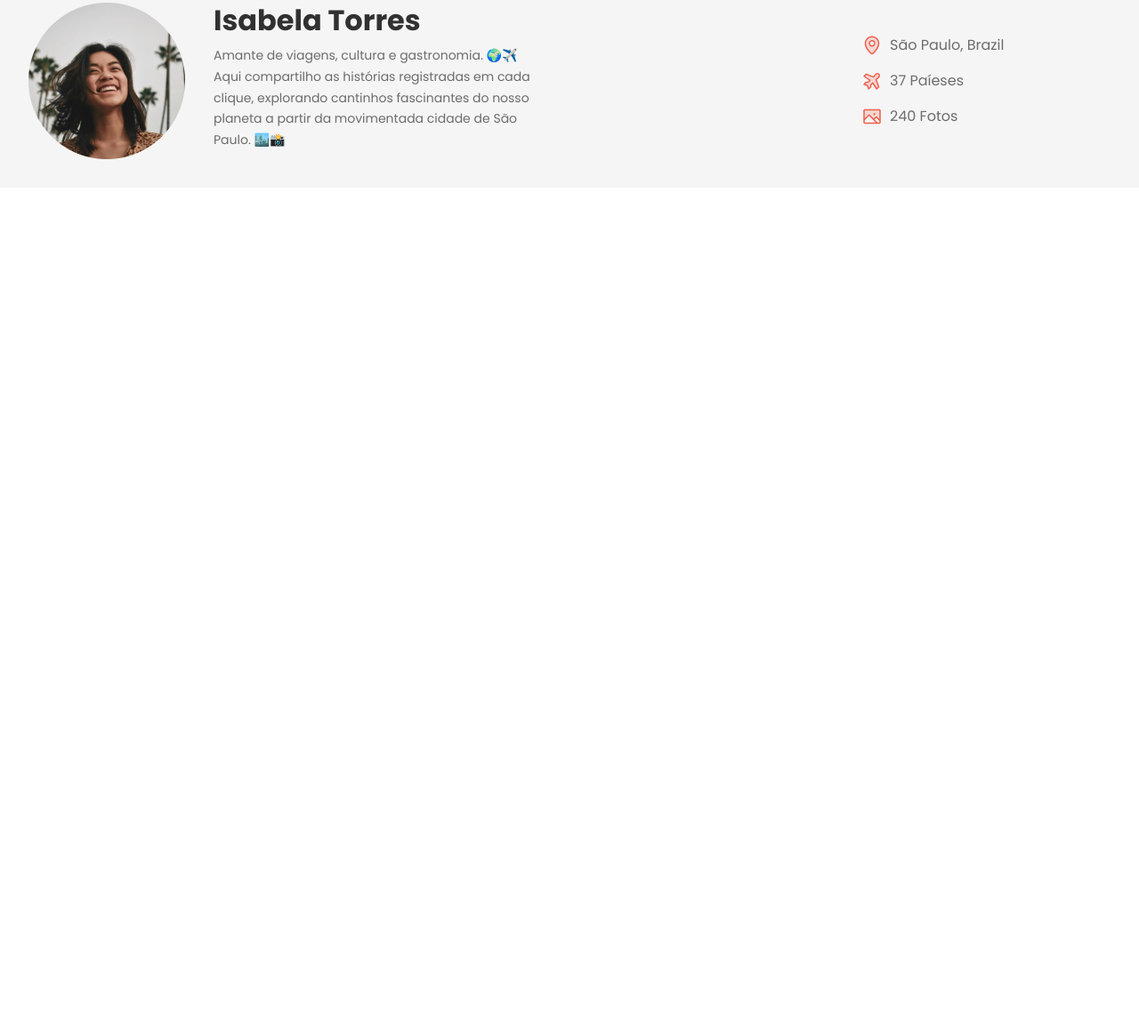
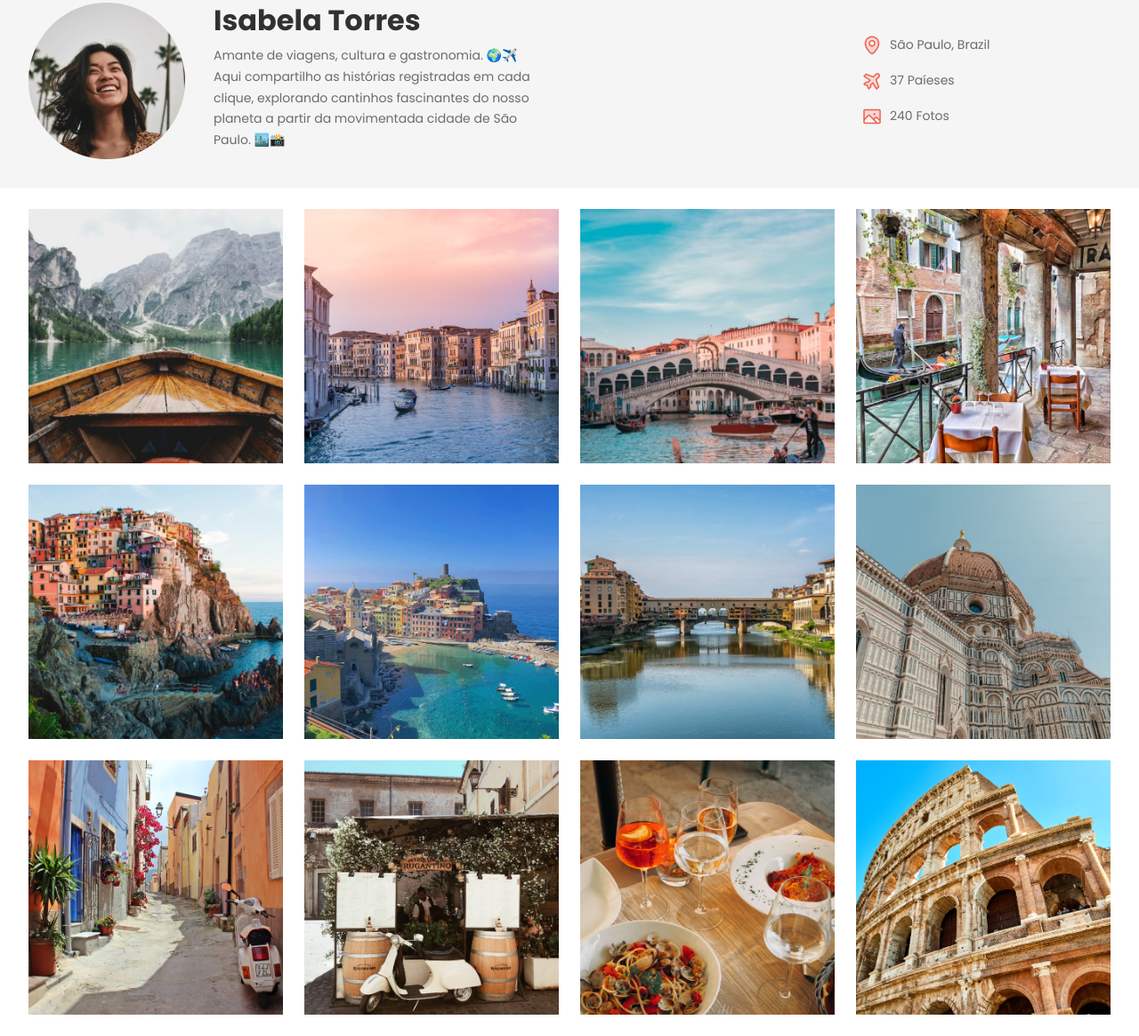
Before and after one commit to iguuh/Projeto-3---TRAVELGRAM, a plain HTML site: page index.html in a window 1280 px wide. Shown: the part 132-1297 px from the top of the page at 89% size. Before the commit the page ends 800 px from the top, so only its background shows below. Drawn offline with Linux system fonts and the light colour scheme.

Commit message:
main gallery

```diff
--- a/index.html
+++ b/index.html
@@ -63,5 +63,19 @@
                 </ul>
         </header>
     </div>
+    <main class="container">
+        <img src="assets/images/Image 01.png" alt="...">
+        <img src="assets/images/Image 02.png" alt="...">
+        <img src="assets/images/Image 03.png" alt="...">
+        <img src="assets/images/Image 04.png" alt="...">
+        <img src="assets/images/Image 05.png" alt="...">
+        <img src="assets/images/Image 06.png" alt="...">
+        <img src="assets/images/Image 07.png" alt="...">
+        <img src="assets/images/Image 08.png" alt="...">
+        <img src="assets/images/Image 09.png" alt="...">
+        <img src="assets/images/Image 10.png" alt="...">
+        <img src="assets/images/Image 11.png" alt="...">
+        <img src="assets/images/Image 12.png" alt="...">
+    </main>
 </body>
 </html>
--- a/styles/header.css
+++ b/styles/header.css
@@ -1,5 +1,6 @@
 header {
     padding-block: 32px;
+    font: var(--text-md);
 }
 
 header .container {
@@ -25,11 +26,6 @@ header .container {
     margin-bottom: 8px;
 }
 
-#profile p {
-
-    font: var(--text-md);
-}
-
 #info {
     list-style: none;
     display: flex;
--- a/styles/index.css
+++ b/styles/index.css
@@ -1,3 +1,4 @@
 @import url(global.css);
 @import url(nav.css);
 @import url(header.css);
+@import url(main.css);
--- /dev/null
+++ b/styles/main.css
@@ -0,0 +1,12 @@
+main {
+    display: flex;
+    flex-wrap: wrap;
+    gap: 24px;
+    padding-block: 24px;
+}
+
+main img {
+    width: 286px;
+    height: 286px;
+    object-fit: cover;
+}
```
